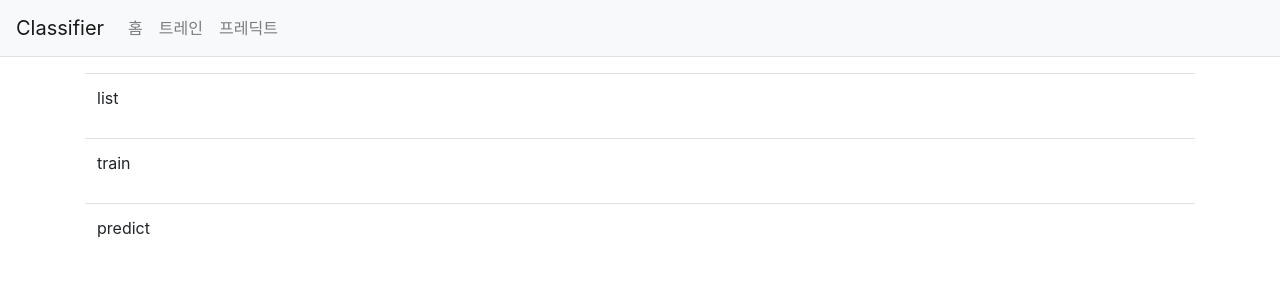
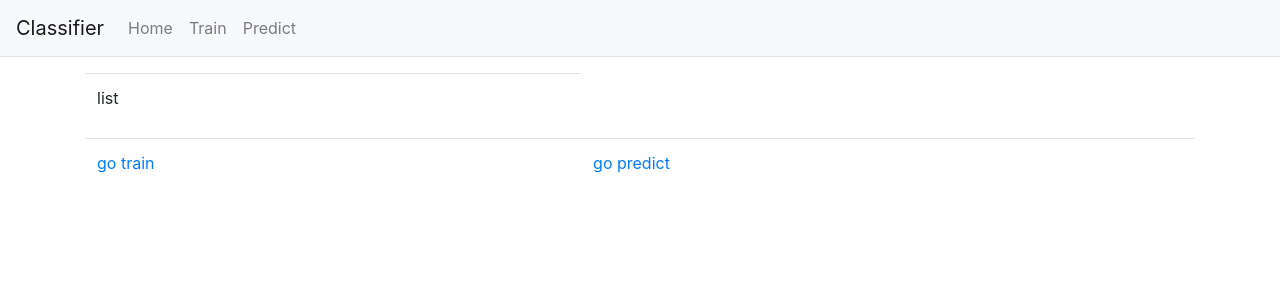
Before and after one commit to datajobbu/classifier, a Django app: template templates/app/index.html in a window 1280 px wide. Shown: the top 300 px of the page. Run offline with Django 3.2, Linux system fonts and the light colour scheme; the template is opened without the code that fills it, so the values that code supplies are empty; some libraries are stand-ins or nearby versions.

Commit message:
0408 done

```diff
--- a/templates/app/index.html
+++ b/templates/app/index.html
@@ -12,12 +12,10 @@
     </tr>
     <tr>
       <td>
-        <p>train</p>
+        <a href="/app/train_view/">go train</a>
       </td>
-    </tr>
-    <tr>
       <td>
-        <p>predict</p>
+        <a href="/app/predict_view/">go predict</a>
       </td>
     </tr>
   </table>
--- a/templates/navbar.html
+++ b/templates/navbar.html
@@ -4,17 +4,17 @@
         <ul class="navbar-nav">
             <li class="nav-item">
                 <a class="nav-link" href="{% url 'app:index' %}">
-                    홈
+                    Home
                 </a>
             </li>
             <li class="navbar-item">
                 <a class="nav-link" href="{% url 'app:train_view' %}">
-                    트레인
+                    Train
                 </a>
             </li>
             <li class="navbar-item">
                 <a class="nav-link" href="{% url 'app:predict_view' %}">
-                    프레딕트
+                    Predict
                 </a>
             </li>
         </ul>
```
Also changed, not shown: app/views.py (+23 -0 lines), templates/app/train.html (+10 -0 lines).
